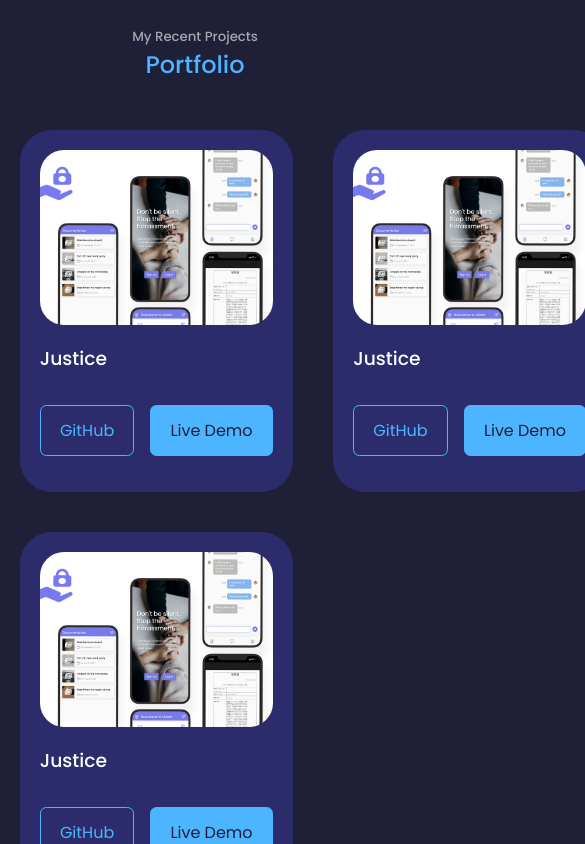
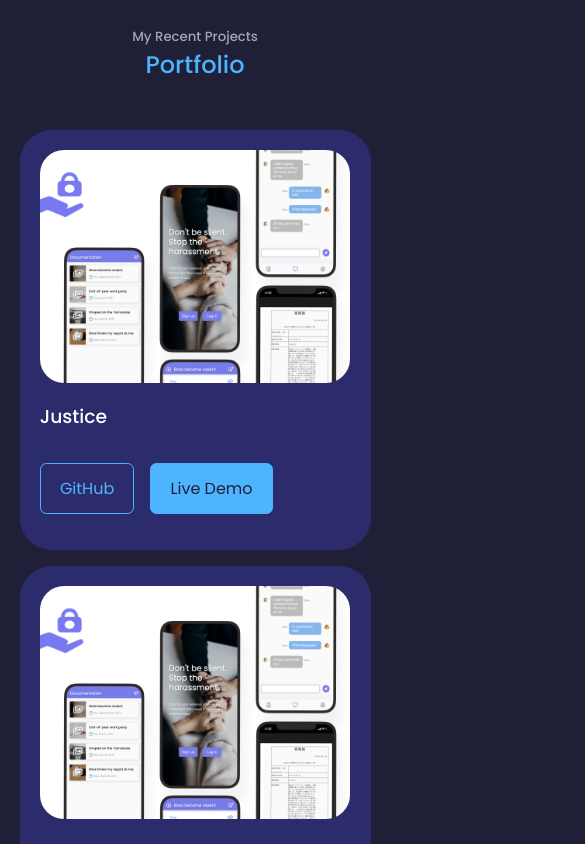
Before and after one commit to AidanFournier/react-portfolio-site, a React (Create React App) app: page / in a window 390 px wide. Shown: the part 2700-3544 px from the top of the page, 585 px wide, since content can reach past the window. Built offline with nearby package versions, Linux system fonts and the light colour scheme.

Commit message:
Added responsiveness

```diff
--- a/src/stylesheets/components/portfolio.scss
+++ b/src/stylesheets/components/portfolio.scss
@@ -29,3 +29,21 @@
     gap: 1rem;
     margin-bottom: 1rem;
 }
+
+// Media Queries
+
+// Medium Devices
+@media screen and (max-width: 1024px) {
+    .portfolio__container {
+        grid-template-columns: 1fr 1fr;
+        gap: 1.2rem;
+    }
+}
+
+// Small Devices
+@media screen and (max-width: 600px) {
+    .portfolio__container {
+        grid-template-columns: 1fr;
+        gap: 1rem;
+    }
+}
```
